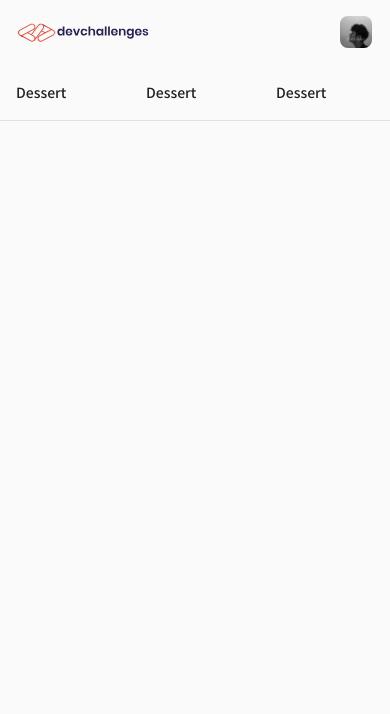
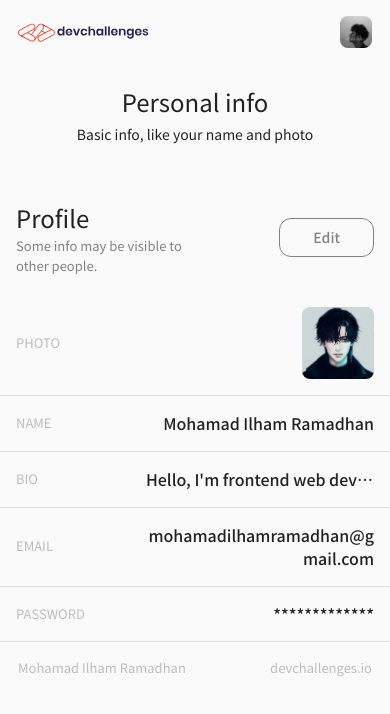
Before and after one commit to Mohamad-Ilham-Ramadhan/authentication-app, a React app: page /#/profile/1 in a window 390 px wide. Shown: the top 714 px of the page. Built offline with nearby package versions, Linux system fonts and the light colour scheme.

Commit message:
Mobile design: <Profile /> (done)

```diff
--- a/src/components/Header.jsx
+++ b/src/components/Header.jsx
@@ -0,0 +1,131 @@
+import React, { useState } from "react";
+import clsx from "clsx";
+import { makeStyles } from "@material-ui/core/styles";
+import Popover from "@material-ui/core/Popover";
+import List from "@material-ui/core/List";
+import ListItem from "@material-ui/core/ListItem";
+import ListItemIcon from "@material-ui/core/ListItemIcon";
+import ListItemText from "@material-ui/core/ListItemText";
+import Divider from "@material-ui/core/Divider";
+import AccountCircleIcon from "@material-ui/icons/AccountCircle";
+import GroupIcon from "@material-ui/icons/Group";
+import ExitToAppIcon from "@material-ui/icons/ExitToApp";
+import logo from "../assets/images/logo.svg";
+import profileImg from "../assets/images/profile.jpg";
+
+const useStyles = makeStyles((theme) => ({
+  root: {
+    display: "flex",
+    alignItems: "center",
+    padding: [16, 18],
+    position: "relative",
+  },
+  menu: {
+    marginLeft: "auto",
+    cursor: "pointer",
+    "& .profile-img": {
+      width: 32,
+      height: 32,
+      overflow: "hidden",
+      borderRadius: 8,
+      "& img": {
+        width: "100%",
+      },
+    },
+  },
+  popover: {
+    "& .MuiPopover-paper": {
+      border: "1px solid #E0E0E0",
+      borderRadius: 12,
+      boxShadow: "0px 2px 4px rgba(0, 0, 0, 0.05)",
+    },
+  },
+  nav: {
+    width: 192,
+    padding: 12,
+    "& .MuiListItem-root": {
+      borderRadius: 8,
+      "&.logout": {
+        color: theme.palette.secondary.main,
+        "& .MuiListItemIcon-root": {
+          color: theme.palette.secondary.main,
+        },
+      },
+    },
+    "& .Mui-selected": {
+      backgroundColor: "#F2F2F2",
+    },
+    "& .MuiListItemIcon-root": {
+      minWidth: 40,
+      "& svg": {
+        width: 22,
+      },
+    },
+    "& .MuiListItemText-primary": {
+      fontSize: 12,
+    },
+  },
+}));
+
+export default function Header({ className }) {
+  const styles = useStyles();
+  const [anchorEl, setAnchorEl] = useState(null);
+
+  const handleClick = (event) => {
+    setAnchorEl(event.currentTarget);
+  };
+
+  const handleClose = () => {
+    setAnchorEl(null);
+  };
+
+  const open = Boolean(anchorEl);
+  const id = open ? "simple-popover" : undefined;
+  return (
+    <header className={clsx(styles.root, className)}>
+      <img src={logo} alt="" />
+      <div className={styles.menu} onClick={handleClick} role="button">
+        <div className="profile-img">
+          <img src={profileImg} alt="" />
+        </div>
+      </div>
+      <Popover
+        id={id}
+        open={open}
+        anchorEl={anchorEl}
+        onClose={handleClose}
+        anchorOrigin={{
+          vertical: "bottom",
+          horizontal: "center",
+        }}
+        transformOrigin={{
+          vertical: -8,
+          horizontal: "center",
+        }}
+        className={styles.popover}
+      >
+        <List className={styles.nav} component="nav">
+          <ListItem button selected>
+            <ListItemIcon>
+              <AccountCircleIcon />
+            </ListItemIcon>
+            <ListItemText>My Profile</ListItemText>
+          </ListItem>
+          <ListItem button>
+            <ListItemIcon>
+              <GroupIcon />
+            </ListItemIcon>
+            <ListItemText>Group Chat</ListItemText>
+          </ListItem>
+          <Divider />
+          <ListItem button className="logout">
+            <ListItemIcon>
+              <ExitToAppIcon />
+            </ListItemIcon>
+            <ListItemText>Logout</ListItemText>
+          </ListItem>
+        </List>
+      </Popover>
+    </header>
+  );
+}
--- a/src/components/Profile.jsx
+++ b/src/components/Profile.jsx
@@ -1,151 +1,174 @@
 import React, { useState } from "react";
+import clsx from "clsx";
 import { makeStyles } from "@material-ui/core/styles";
 import Typography from "@material-ui/core/Typography";
 import Container from "@material-ui/core/Container";
+import Grid from "@material-ui/core/Grid";
 import Button from "@material-ui/core/Button";
-import Popover from "@material-ui/core/Popover";
 import Table from "@material-ui/core/Table";
 import TableBody from "@material-ui/core/TableBody";
 import TableCell from "@material-ui/core/TableCell";
 import TableContainer from "@material-ui/core/TableContainer";
 import TableHead from "@material-ui/core/TableHead";
 import TableRow from "@material-ui/core/TableRow";
-import List from "@material-ui/core/List";
-import ListItem from "@material-ui/core/ListItem";
-import ListItemIcon from "@material-ui/core/ListItemIcon";
-import ListItemText from "@material-ui/core/ListItemText";
-import Divider from "@material-ui/core/Divider";
-import AccountCircleIcon from "@material-ui/icons/AccountCircle";
-import GroupIcon from "@material-ui/icons/Group";
-import ExitToAppIcon from "@material-ui/icons/ExitToApp";
-import logo from "../assets/images/logo.svg";
+import Header from "./Header";
+import Footer from "./Footer";
 import profileImg from "../assets/images/profile.jpg";
+import profileImg2 from "../assets/images/profile2.jpeg";
+
 const useStyles = makeStyles((theme) => ({
   root: {},
   header: {
+    marginBottom: 24,
+  },
+  heading: {
+    fontSize: 24,
+    textAlign: "center",
+    marginBottom: 8,
+    fontWeight: 400,
+  },
+  subheading: {
+    textAlign: "center",
+    marginBottom: 40,
+  },
+  table: {
+    tableLayout: "fixed",
+    "& th": {
+      borderBottom: "none",
+    },
+  },
+  tableHeading: {
+    fontSize: 24,
+  },
+  tableSubheading: {
+    fontSize: 13,
+    color: theme.palette.neutral.gray,
+  },
+
+  edit: {
+    borderRadius: 12,
+    border: `1px solid ${theme.palette.neutral.gray}`,
+    color: theme.palette.neutral.gray,
+    padding: [6, 33],
+  },
+
+  gridHeading: {
+    padding: 16,
+  },
+  gridEdit: {
     display: "flex",
     alignItems: "center",
-    padding: [16, 18],
-    position: "relative",
+    justifyContent: "flex-end",
+    padding: 16,
   },
-  menu: {
-    marginLeft: "auto",
-    "& .profile-img": {
-      width: 32,
-      height: 32,
-      overflow: "hidden",
+  gridContainer: {
+    borderBottom: `1px solid #e0e0e0`,
+  },
+  gridKey: {
+    fontSize: 13,
+    textTransform: "uppercase",
+    color: theme.palette.neutral.lightGray,
+    display: "flex",
+    alignItems: "center",
+    padding: 16,
+  },
+  gridValue: {
+    fontSize: 16,
+    display: "flex",
+    justifyContent: "flex-end",
+    alignItems: "center",
+    textAlign: "right",
+    fontWeight: 500,
+    padding: 16,
+    "& img": {
+      width: 72,
+      height: 72,
       borderRadius: 8,
-      "& img": {
-        width: "100%",
+      objectFit: "cover",
+    },
+    "&.bio": {
+      "& div": {
+        textOverflow: "ellipsis",
+        whiteSpace: "nowrap",
+        overflow: "hidden",
       },
     },
-  },
-  popover: {
-    "& .MuiPopover-paper": {
-      border: "1px solid #E0E0E0",
-      borderRadius: 12,
-      boxShadow: "0px 2px 4px rgba(0, 0, 0, 0.05)",
-    },
-  },
-  nav: {
-    width: 192,
-    padding: 12,
-    "& .MuiListItem-root": {
-      borderRadius: 8,
-      "&.logout": {
-        color: theme.palette.secondary.main,
-        "& .MuiListItemIcon-root": {
-          color: theme.palette.secondary.main,
-        },
-      },
-    },
-    "& .Mui-selected": {
-      backgroundColor: "#F2F2F2",
-    },
-    "& .MuiListItemIcon-root": {
-      minWidth: 40,
-      "& svg": {
-        width: 22,
-      },
-    },
-    "& .MuiListItemText-primary": {
-      fontSize: 12,
+    "&.email": {
+      wordBreak: "break-all",
     },
   },
 }));
 
 export default function Profile() {
   const styles = useStyles();
-  const [anchorEl, setAnchorEl] = useState(null);
 
-  const handleClick = (event) => {
-    setAnchorEl(event.currentTarget);
-  };
-
-  const handleClose = () => {
-    setAnchorEl(null);
-  };
-
-  const open = Boolean(anchorEl);
-  const id = open ? "simple-popover" : undefined;
   return (
     <section className={styles.root}>
-      <header className={styles.header}>
-        <img src={logo} alt="" />
-        <div className={styles.menu} onClick={handleClick}>
-          <div className="profile-img">
-            <img src={profileImg} alt="" />
-          </div>
-        </div>
-        <Popover
-          id={id}
-          open={open}
-          anchorEl={anchorEl}
-          onClose={handleClose}
-          // anchorReference="anchorPosition"
-          // anchorPosition={{ top: 60, right: 1 }}
-          anchorOrigin={{
-            vertical: "bottom",
-            horizontal: "center",
-          }}
-          transformOrigin={{
-            vertical: -8,
-            horizontal: "center",
-          }}
-          className={styles.popover}
-        >
-          <List className={styles.nav} component="nav">
-            <ListItem button selected>
-              <ListItemIcon>
-                <AccountCircleIcon />
-              </ListItemIcon>
-              <ListItemText>My Profile</ListItemText>
-            </ListItem>
-            <ListItem button>
-              <ListItemIcon>
-                <GroupIcon />
-              </ListItemIcon>
-              <ListItemText>Group Chat</ListItemText>
-            </ListItem>
-            <Divider />
-            <ListItem button className="logout">
-              <ListItemIcon>
-                <ExitToAppIcon />
-              </ListItemIcon>
-              <ListItemText>Logout</ListItemText>
-            </ListItem>
-          </List>
-        </Popover>
-      </header>
-      <Table>
-        <TableHead>
-          <TableRow>
-            <TableCell>Dessert</TableCell>
-            <TableCell>Dessert</TableCell>
-            <TableCell>Dessert</TableCell>
-          </TableRow>
-        </TableHead>
-      </Table>
+      <Header className={styles.header} />
+      <Container>
+        <Typography className={styles.heading} variant="h1">
+          Personal info
+        </Typography>
+        <Typography className={styles.subheading} variant="body2">
+          Basic info, like your name and photo
+        </Typography>
+      </Container>
+      <Grid container>
+        <Grid item xs={7} className={styles.gridHeading}>
+          <Typography className={styles.tableHeading} component="h2">
+            Profile
+          </Typography>
+          <Typography className={styles.tableSubheading}>
+            Some info may be visible to other people.
+          </Typography>
+        </Grid>
+        <Grid item xs={5} className={styles.gridEdit}>
+          <Button variant="outlined" className={styles.edit}>
+            Edit
+          </Button>
+        </Grid>
+      </Grid>
+      <Grid container className={styles.gridContainer}>
+        <Grid item xs={4} className={styles.gridKey}>
+          Photo
+        </Grid>
+        <Grid item xs={8} className={styles.gridValue}>
+          <img src={profileImg2} alt="" />
+        </Grid>
+      </Grid>
+      <Grid container className={styles.gridContainer}>
+        <Grid item xs={4} className={styles.gridKey}>
+          Name
+        </Grid>
+        <Grid item xs={8} className={styles.gridValue}>
+          Mohamad Ilham Ramadhan
+        </Grid>
+      </Grid>
+      <Grid container className={styles.gridContainer}>
+        <Grid item xs={4} className={styles.gridKey}>
+          Bio
+        </Grid>
+        <Grid item xs={8} className={clsx(styles.gridValue, "bio")}>
+          <div>Hello, I'm frontend web developer and also a handsome guy.</div>
+        </Grid>
+      </Grid>
+      <Grid container className={styles.gridContainer}>
+        <Grid item xs={4} className={styles.gridKey}>
+          Email
+        </Grid>
+        <Grid item xs={8} className={clsx(styles.gridValue, "email")}>
+          mohamadilhamramadhan@gmail.com
+        </Grid>
+      </Grid>
+      <Grid container className={styles.gridContainer}>
+        <Grid item xs={4} className={styles.gridKey}>
+          Password
+        </Grid>
+        <Grid item xs={8} className={styles.gridValue}>
+          *************
+        </Grid>
+      </Grid>
+      <Footer />
     </section>
   );
 }
```
